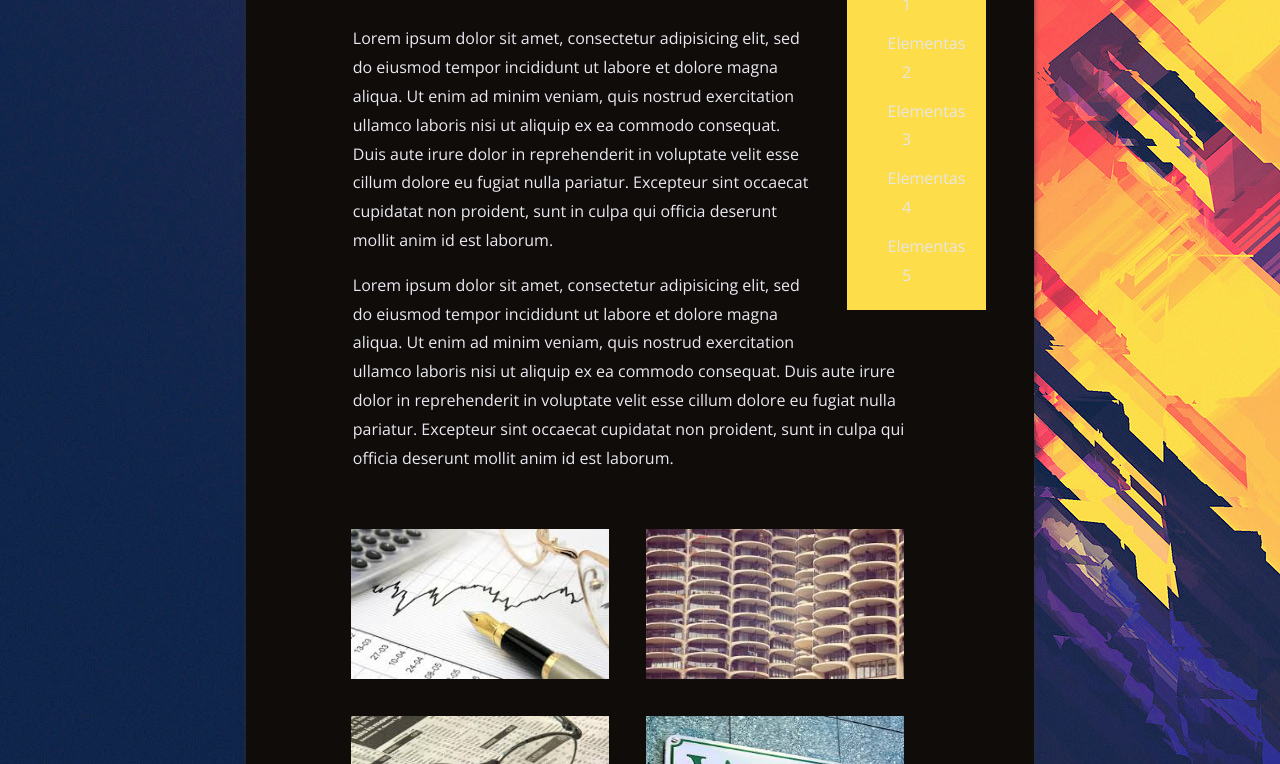
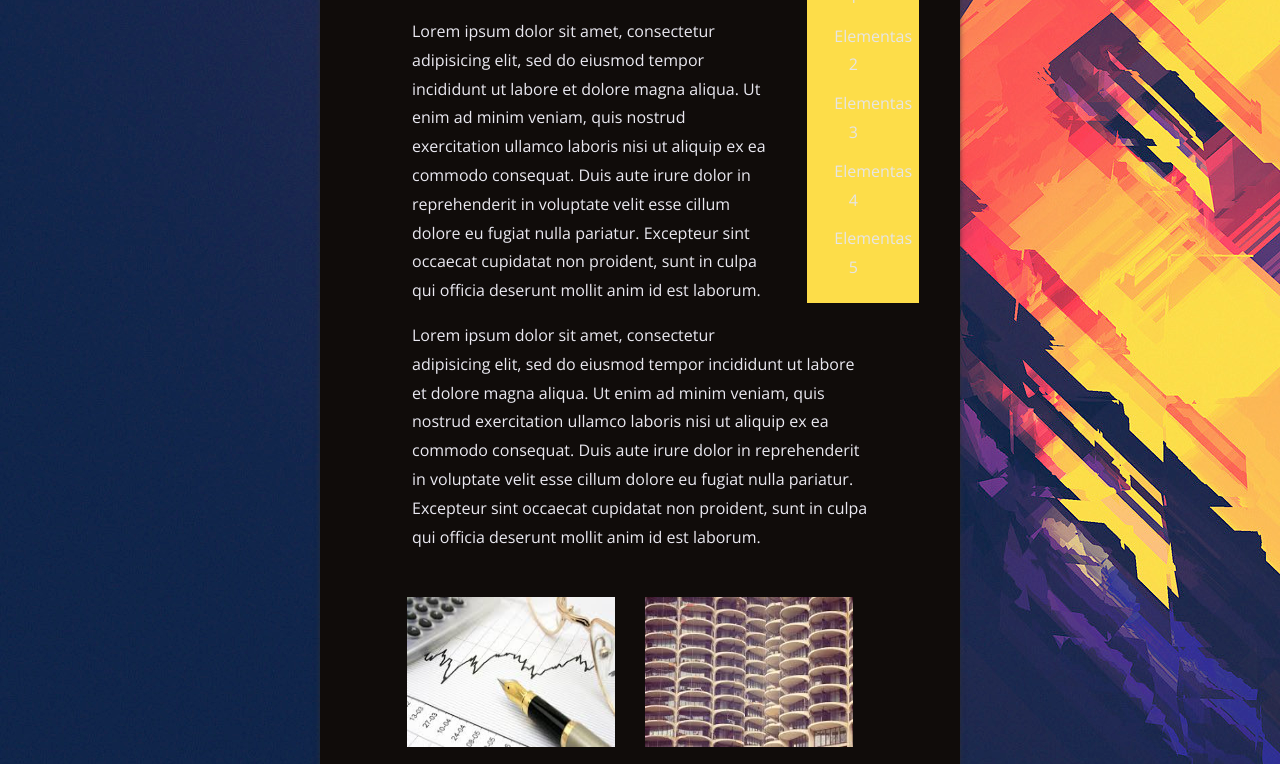
Before and after one commit to AstPetr/test-git, a plain HTML site: page index.html in a window 1280 px wide. Shown: the part 458-1222 px from the top of the page. Drawn offline with nearby package versions, Linux system fonts and the light colour scheme.

Commit message:
css edit width

```diff
--- a/css/stylesheet.css
+++ b/css/stylesheet.css
@@ -1,5 +1,5 @@
 body{
-	margin: 0;
+	margin: auto;
 	padding: 0;
 	color: #EAE9F1;
 	background-color: #131313;
@@ -11,6 +11,7 @@ body{
 	/*background-image: url(""), linear-gradient(#4ABDAC, #F7B733);*/
 	background-repeat: no-repeat;
     background-color: #100C0A;
+    width: 50%;
 
 }
 
@@ -136,7 +137,6 @@ box-shadow:         0px 0px 5px 0px rgba(50, 50, 50, 0.75);
 
 .content{
 	background-color: #100C0A;
-	width: 60%;
 	height: 1000px;
 	/*margin: 200px auto 0;*/
 	margin: auto;
```
Also changed, not shown: test.txt (added).
